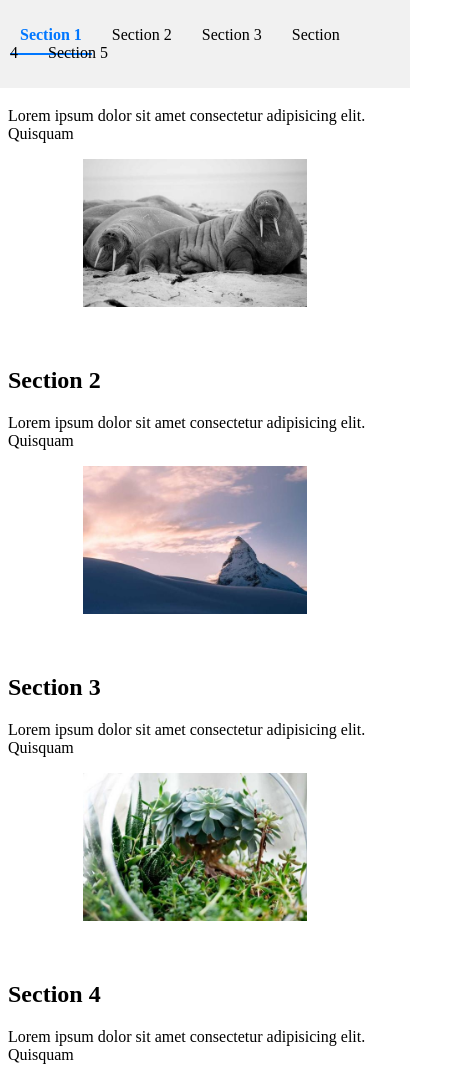
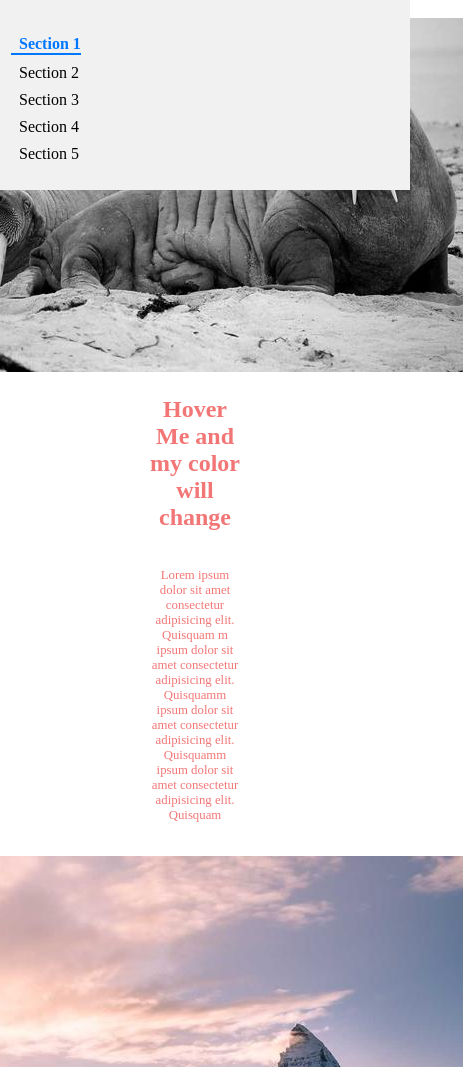
Before and after one commit to MD2990/landing_page, a plain HTML site: page index.html in a window 390 px wide. Shown: the top 1067 px of the page, 463 px wide, since content can reach past the window. Drawn offline with Linux system fonts and the light colour scheme.

Commit message:
adding css styling

```diff
--- /dev/null
+++ b/css/card.css
@@ -0,0 +1,51 @@
+.cards {
+  display: flex;
+  gap: 15px;
+  align-items: center;
+  justify-content: center;
+  height: 100vh;
+}
+
+.cards .card {
+  display: flex;
+  align-items: center;
+  justify-content: center;
+  flex-direction: column;
+  text-align: center;
+  color: rgb(243, 118, 118);
+  cursor: pointer;
+  transition: 400ms;
+  max-width: 25%;
+}
+
+.cards .card p.tip {
+  font-size: 1.5em;
+  font-weight: 700;
+}
+
+.cards .card p.second-text {
+  font-size: 0.8em;
+}
+
+.cards .card:hover {
+  transform: scale(1.1, 1.1);
+}
+
+.cards:hover > .card:not(:hover) {
+  filter: blur(10px);
+  transform: scale(0.9, 0.9);
+}
+
+/*
+ media queries
+ */
+
+@media screen and (max-width: 600px) {
+  .cards {
+    flex-direction: column;
+    height: auto;
+  }
+  .cards .card {
+    margin: 10px 0;
+  }
+}
--- a/css/styles.css
+++ b/css/styles.css
@@ -7,7 +7,6 @@ nav {
   left: 0;
   width: 100%;
   z-index: 999;
-
   align-items: center;
   justify-content: space-evenly;
   display: flex;
@@ -20,15 +19,11 @@ nav ul {
 }
 
 nav ul li {
-  display: inline;
+  display: inline-block;
   margin-right: 10px;
 }
 
-/* Styling for the sections */
-section {
-  margin-top: 60px; /* Adjust margin-top to make space for the fixed navigation */
-  margin-bottom: 50px;
-}
+
 
 h2 {
   margin-top: 0;
@@ -39,14 +34,11 @@ nav ul li a {
   color: #000;
   text-decoration: none;
   transition: color 0.3s ease;
-  padding: 10px;
+  padding: 0.5em 0 0 0.5em;
 }
 
 nav ul li a:hover {
   color: #0077ff;
-  border-bottom: solid 2px #0077ff;
-
-
 }
 
 nav ul li a.active {
@@ -58,9 +50,34 @@ nav ul li a.active {
   display: flex;
   justify-content: center;
   align-items: center;
+  padding: 5px;
 }
 
 .center_Image img {
-  width: 60%;
+  width: 100%;
   height: auto;
 }
+
+/* media queries */
+
+@media screen and (max-width: 600px) {
+  nav ul li {
+    display: grid;
+    margin: 1px;
+    padding: 0;
+  }
+  nav {
+    flex-direction: column;
+    align-items: flex-start;
+  }
+  .center_Image {
+    display: flex;
+    justify-content: center;
+    align-items: center;
+    padding: 5px;
+  }
+  .center_Image img {
+    width: 10%;
+    height: auto;
+  }
+}
--- a/index.html
+++ b/index.html
@@ -4,9 +4,13 @@
     <meta charset="UTF-8" />
     <meta name="viewport" content="width=device-width, initial-scale=1.0" />
     <link rel="stylesheet" href="/css/styles.css" />
+    <link rel="stylesheet" href="/css/card.css" />
     <title>Multi-Section Landing Page</title>
   </head>
   <body>
+
+
+
     <script src="/js/app.js"></script>
   </body>
 </html>
--- a/js/app.js
+++ b/js/app.js
@@ -1,11 +1,11 @@
 const navBar = document.querySelector("nav");
-
 addSections();
 
 // Update the active section based on scroll position
 window.addEventListener("scroll", function () {
   const sections = document.querySelectorAll("section");
   const navItems = document.querySelectorAll("nav ul li a");
+
   let currentSectionIndex = 0;
   let minDistance = Infinity;
 
@@ -26,21 +26,28 @@ window.addEventListener("scroll", function () {
       navItem.classList.remove("active");
     }
   });
-
-  // Hide the navbar if the user is not scrolling
-  if (window.scrollY === 0) {
-    navBar.style.display = "none";
-  } else {
-    navBar.style.display = "flex";
-  }
 });
 
 // selects all the links in the nav bar and stores them in an array called navLinks
+
 const navLinks = document.querySelectorAll("nav ul li a");
 
+function scrollToSection(event) {
+  event.preventDefault();
 
+  const sectionId = this.getAttribute("href");
+  const section = document.querySelector(sectionId);
 
-// Iterate through the links and add an event listener
+  if (section) {
+    const sectionOffset = section.offsetTop;
+
+    window.scrollTo({
+      top: sectionOffset,
+      behavior: "smooth",
+    });
+  }
+}
+
 navLinks.forEach(function (navLink) {
   navLink.addEventListener("click", scrollToSection);
 });
@@ -87,29 +94,42 @@ function addSections() {
 
   // loop through the data array and create a section for each object
   data.forEach(function (item) {
-    const section4 = document.createElement("section");
-    section4.id = item.id;
-    section4.innerHTML = `
-        <h2>
-
-        ${item.title}
-        </h2>
-        <p>
-        ${item.content}
-        </p>
-        <div class="center_Image">
-          <img src=
-          ${item.image}
-
-           />
-        </div>
-      `;
-    document.body.appendChild(section4);
-    // add it to nav  menu
     const nav = document.querySelector("nav ul");
     const navItem = document.createElement("li");
     navItem.innerHTML = `<a href="#${item.id}">${item.title}</a>`;
     nav.appendChild(navItem);
+    const section = document.createElement("section");
+    section.id = item.id;
+    section.innerHTML = `
+    <div class="cards">
+    <div class="card red">
+    <img src=${item.image} alt="image" />
+    <p class="tip">Hover Me  and my color will change
+
+    </p>
+    <p class="second-text">Lorem ipsum dolor sit amet consectetur adipisicing elit. Quisquam
+    m ipsum dolor sit amet consectetur adipisicing elit. Quisquamm ipsum dolor sit amet consectetur adipisicing
+    elit. Quisquamm ipsum dolor sit amet consectetur adipisicing elit. Quisquam
+
+    </p>
+
+
+
+
+
+
+
+    </div>
+
+
+
+</div>
+
+      `;
+    // add class to section
+
+    document.body.appendChild(section);
+    // add it to nav  menu
 
     //
   });
```
